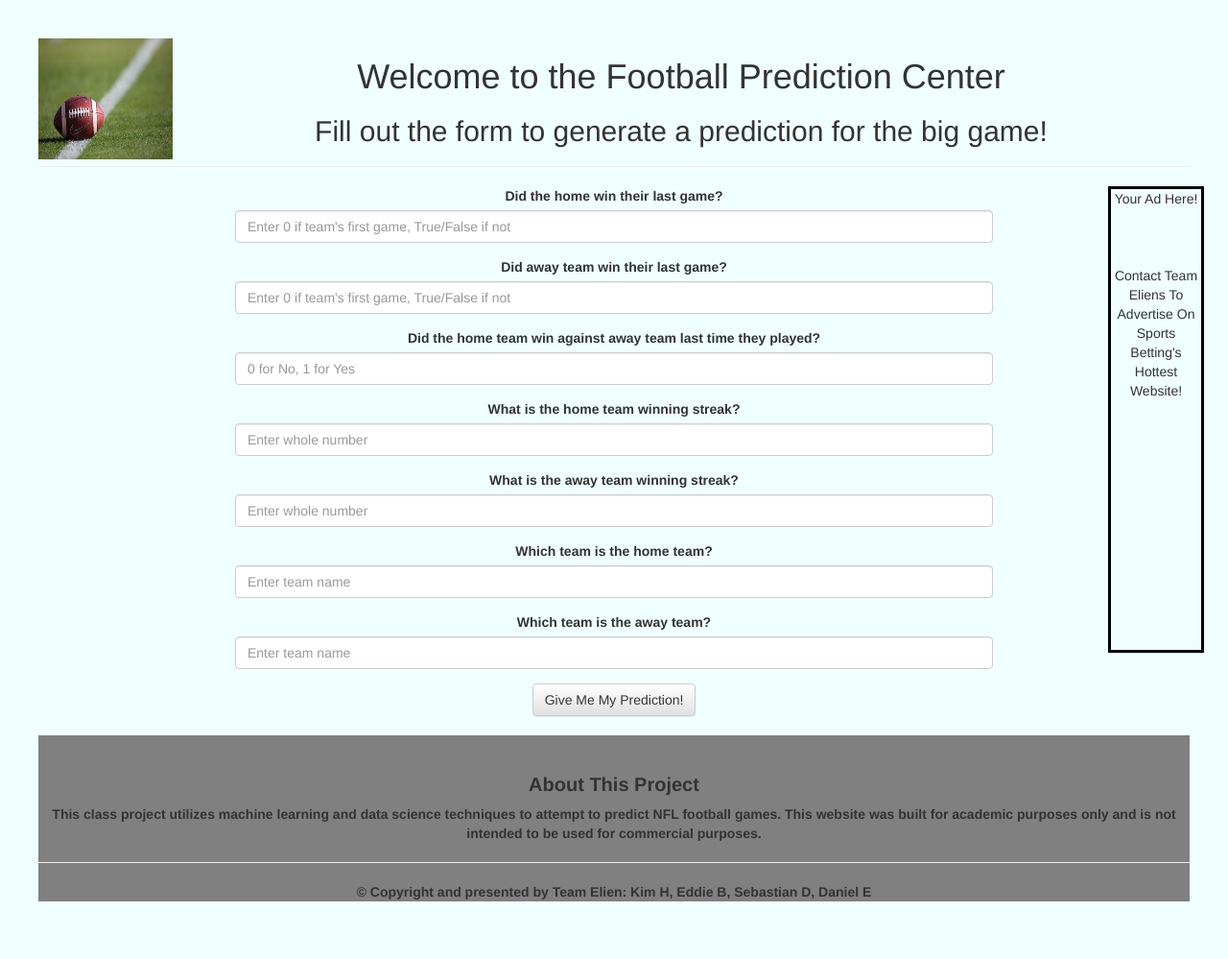
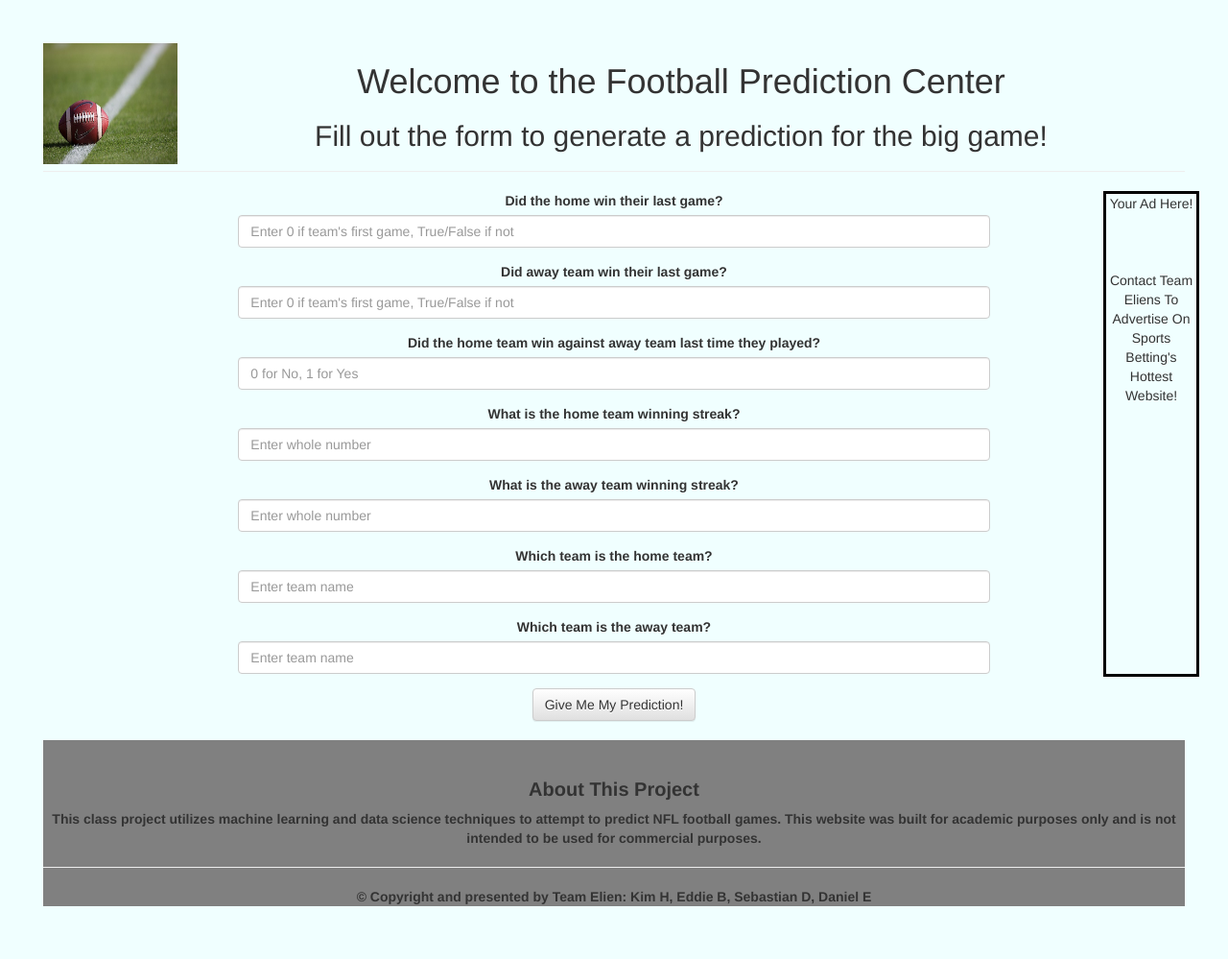
Before and after one commit to sebastiandifrancesco/NFL_Prediction, a Flask app: template templates/form.html in a window 1280 px wide. Shown: the whole page at 96% size. Before the commit the page ends 939 px from the top, so only its background shows below. Run offline with Flask 2, Linux system fonts and the light colour scheme; the template is opened without the code that fills it, so the values that code supplies are empty; some libraries are stand-ins or nearby versions.

Commit message:
update html/css

```diff
--- a/static/css/style3.css
+++ b/static/css/style3.css
@@ -12,7 +12,7 @@ body{
     height:fit-content;
     width:100%;
     background-color:azure;
-    padding:40px;
+    padding:45px;
 }
 
 .bcontainer{
--- a/templates/form.html
+++ b/templates/form.html
@@ -70,7 +70,7 @@
                     </form>
                 </div>
                 <aside class="advertr">Your Ad Here!<br><br><br><br>Contact Team Eliens To Advertise On Sports Betting's Hottest Website!
-                    <br><br><br><br><br><br><br><br><br><br><br><br><br><br>
+                    <br><br><br><br><br><br><br><br><br><br><br><br><br><br><br>
                 </aside>
             </div>
 
```
